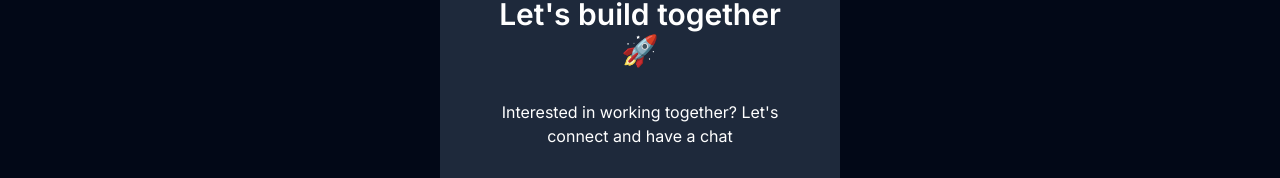
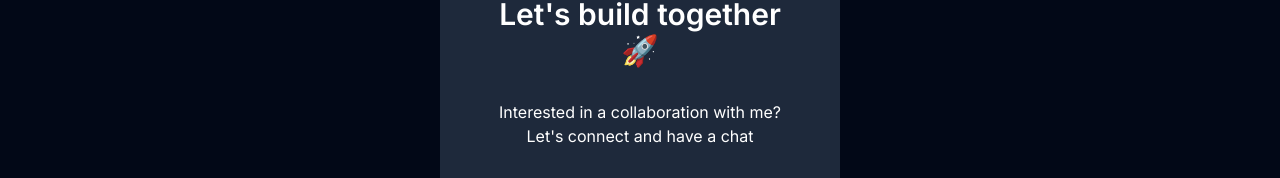
Before and after one commit to finsoncoutinho/portfolio, a Next.js app: page / in a window 1280 px wide. Shown: the part 2278-2456 px from the top of the page. Built offline with nearby package versions, Linux system fonts and the light colour scheme.

Commit message:
fix: updated text

```diff
--- a/src/components/ContactSection.tsx
+++ b/src/components/ContactSection.tsx
@@ -16,7 +16,8 @@ const ContactSection = () => {
           Let&apos;s build together 🚀
         </h1>
         <p>
-          Interested in working together? Let&apos;s connect and have a chat
+          Interested in a collaboration with me? Let&apos;s connect and have a
+          chat
         </p>
         <CustomButton
           altText="Let's do this"
```
